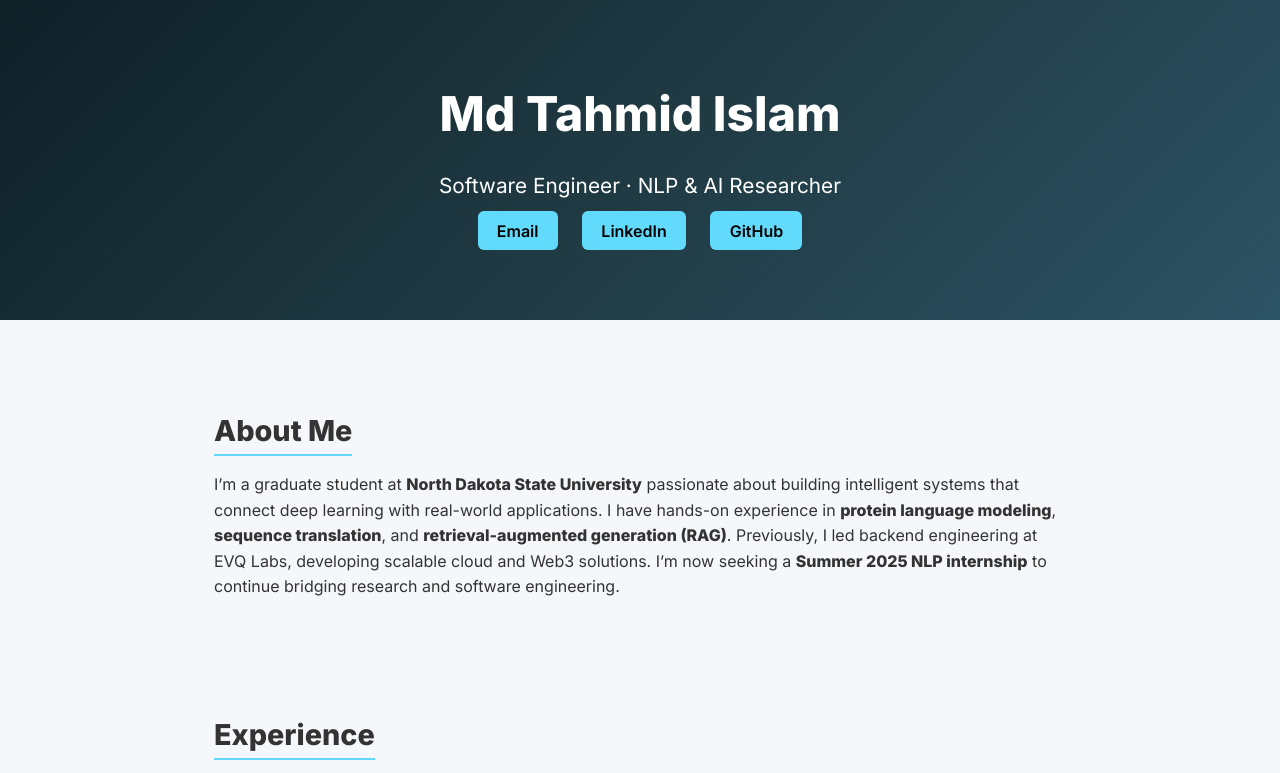
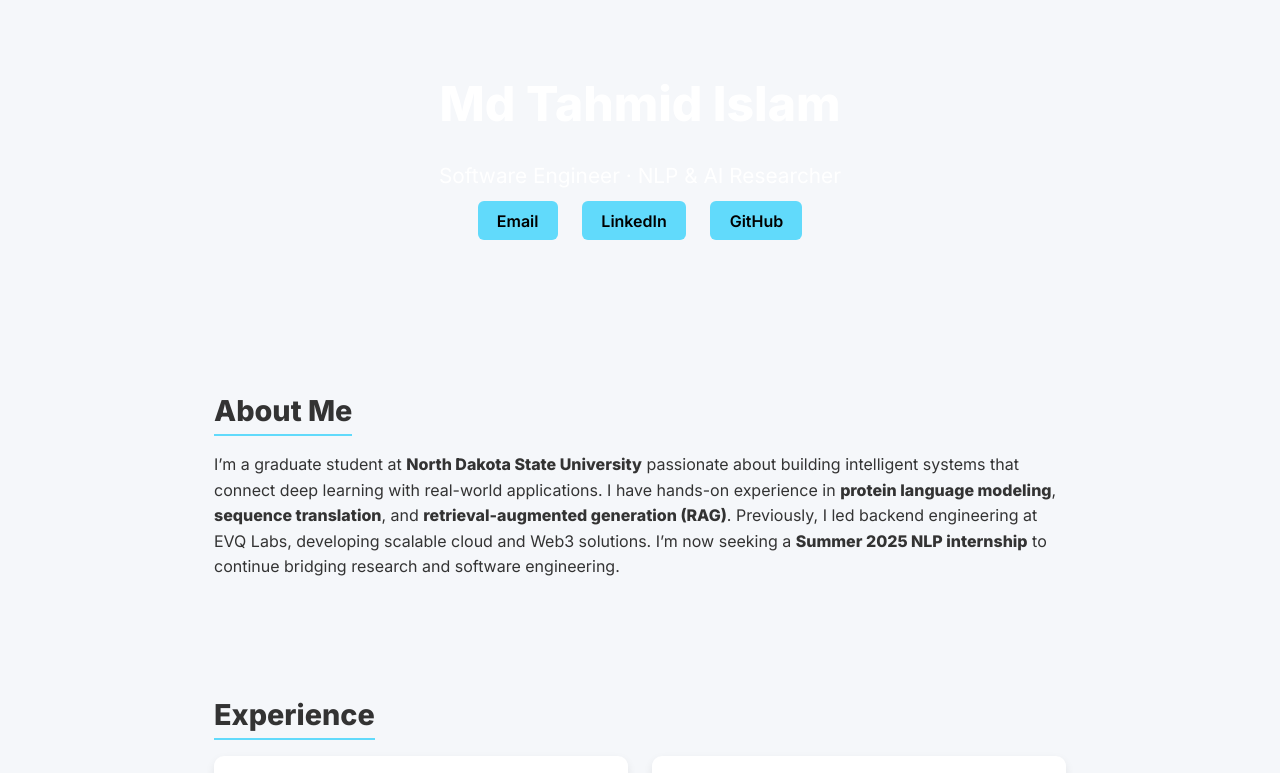
Before and after one commit to tahmid1234/tahmid1234.github.io, a plain HTML site: page index.html in a window 1280 px wide. Shown: the top 773 px of the page. Drawn offline with Linux system fonts and the light colour scheme.

Commit message:
Update style.css

```diff
--- a/style.css
+++ b/style.css
@@ -9,7 +9,8 @@ body {
 
 /* Hero Section */
 .hero {
-  height: 40vh;
+  min-height: 300px;
+  height: auto
   background: linear-gradient(135deg, #0f2027, #203a43, #2c5364);
   display: flex;
   align-items: center;
```
